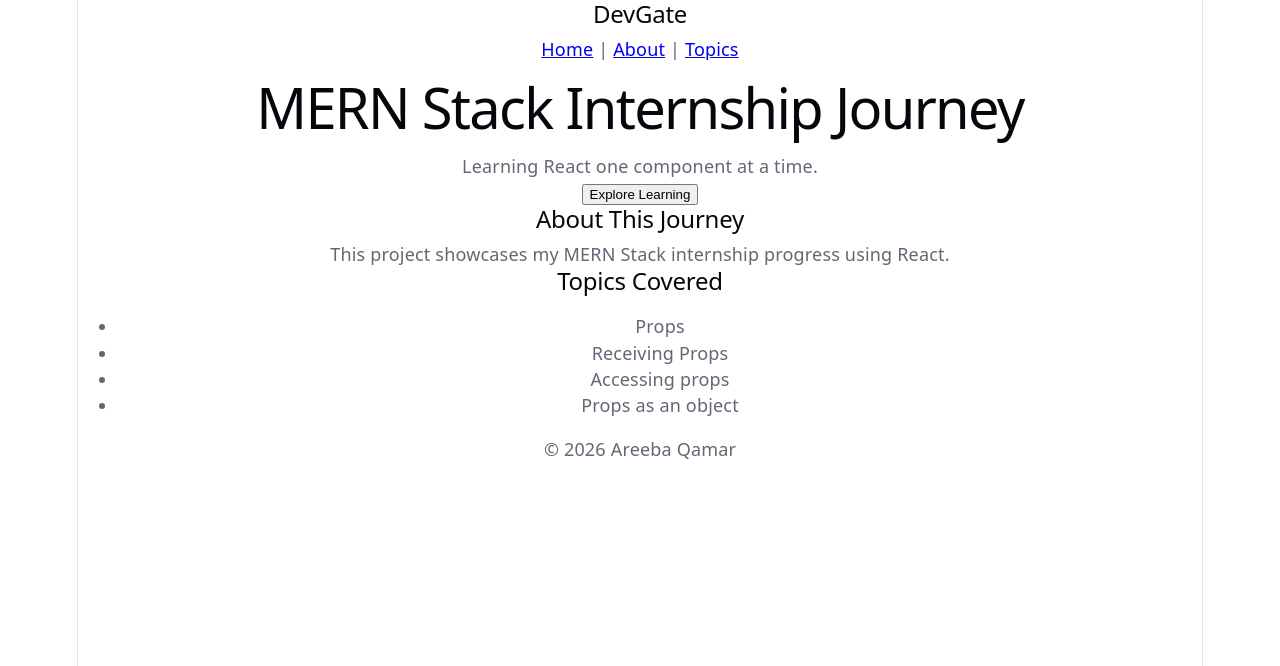
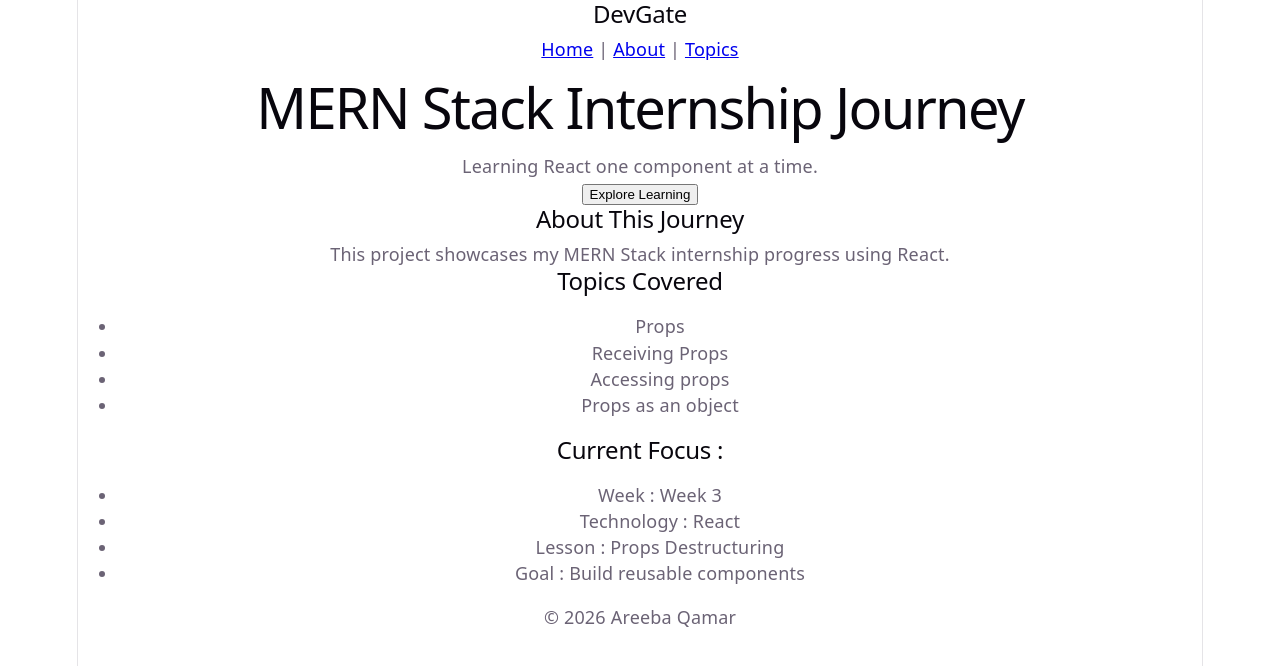
Before and after one commit to areeba-qamar/internship-mern-fullstack, a React (Vite) app in the folder week-3/react-practice/: page / in a window 1280 px wide. Shown: the top 666 px of the page. Built offline with nearby package versions, Linux system fonts and the light colour scheme.

Commit message:
Add CurrentFocus component with props destructuring

```diff
--- a/week-3/react-practice/src/App.jsx
+++ b/week-3/react-practice/src/App.jsx
@@ -3,6 +3,7 @@ import Hero from "./components/Hero";
 import Footer from "./components/Footer";
 import Services from "./components/Services";
 import About from "./components/About";
+import CurrentFocus from "./components/CurrentFocus";
 
 
 function App() {
@@ -34,6 +35,14 @@ function App() {
         service3="Accessing props"
         service4="Props as an object"
       />
+
+      <CurrentFocus
+      week="Week 3"
+      technology="React"
+      lesson="Props Destructuring"
+      goal="Build reusable components"
+      />
+
    </main>
 
    <footer>
--- /dev/null
+++ b/week-3/react-practice/src/components/CurrentFocus.jsx
@@ -0,0 +1,18 @@
+function CurrentFocus({week , technology , lesson , goal}) {
+  return (
+
+    <section>
+
+        <h2>Current Focus :</h2>
+        <ul>
+            <li>Week : {week} </li>
+            <li>Technology : {technology} </li>
+            <li>Lesson : {lesson} </li>
+            <li>Goal : {goal} </li>
+
+        </ul>
+    </section>
+
+  );
+}
+export default CurrentFocus;
```
Also changed, not shown: week-3/react-practice/src/App.css (+43 -0 lines).
